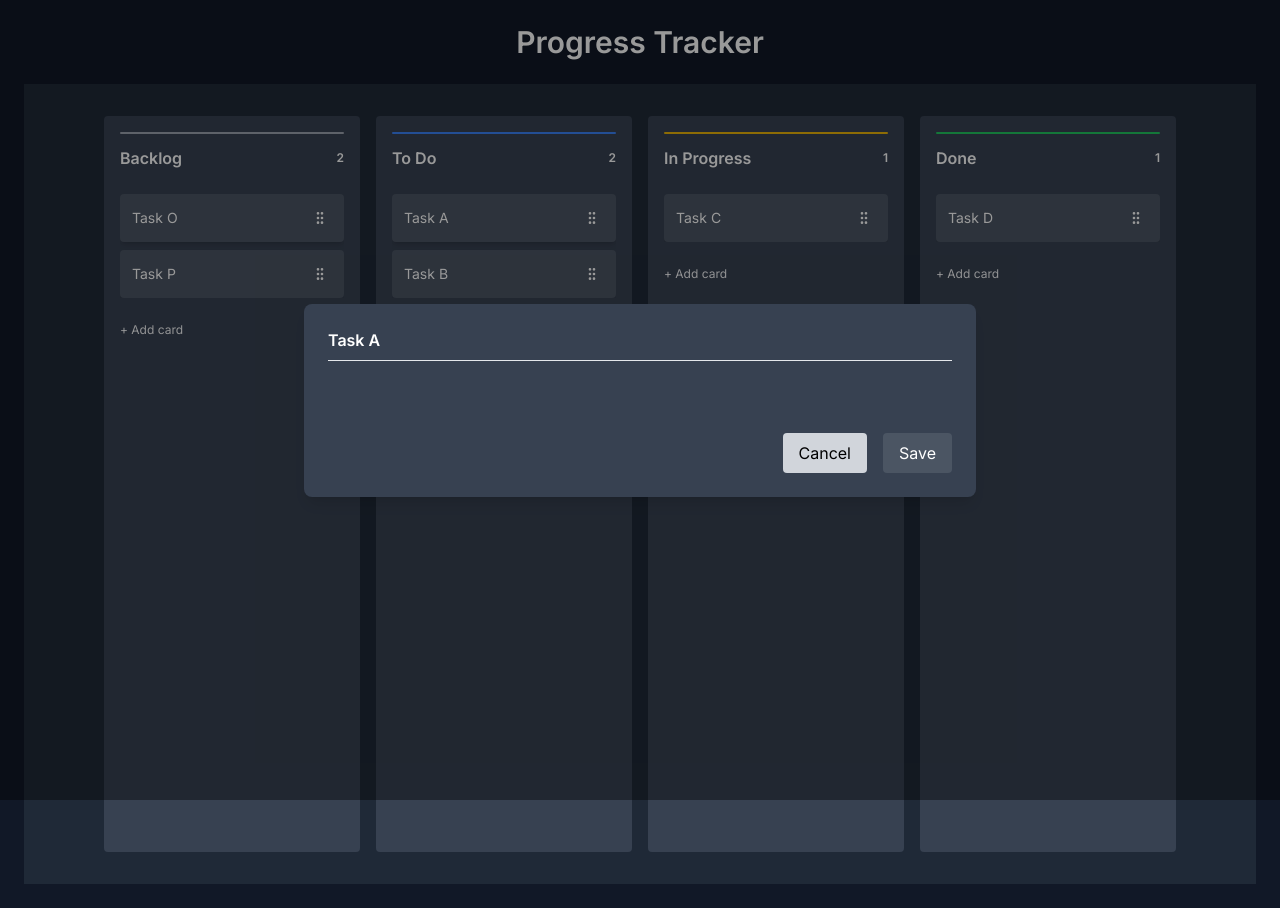
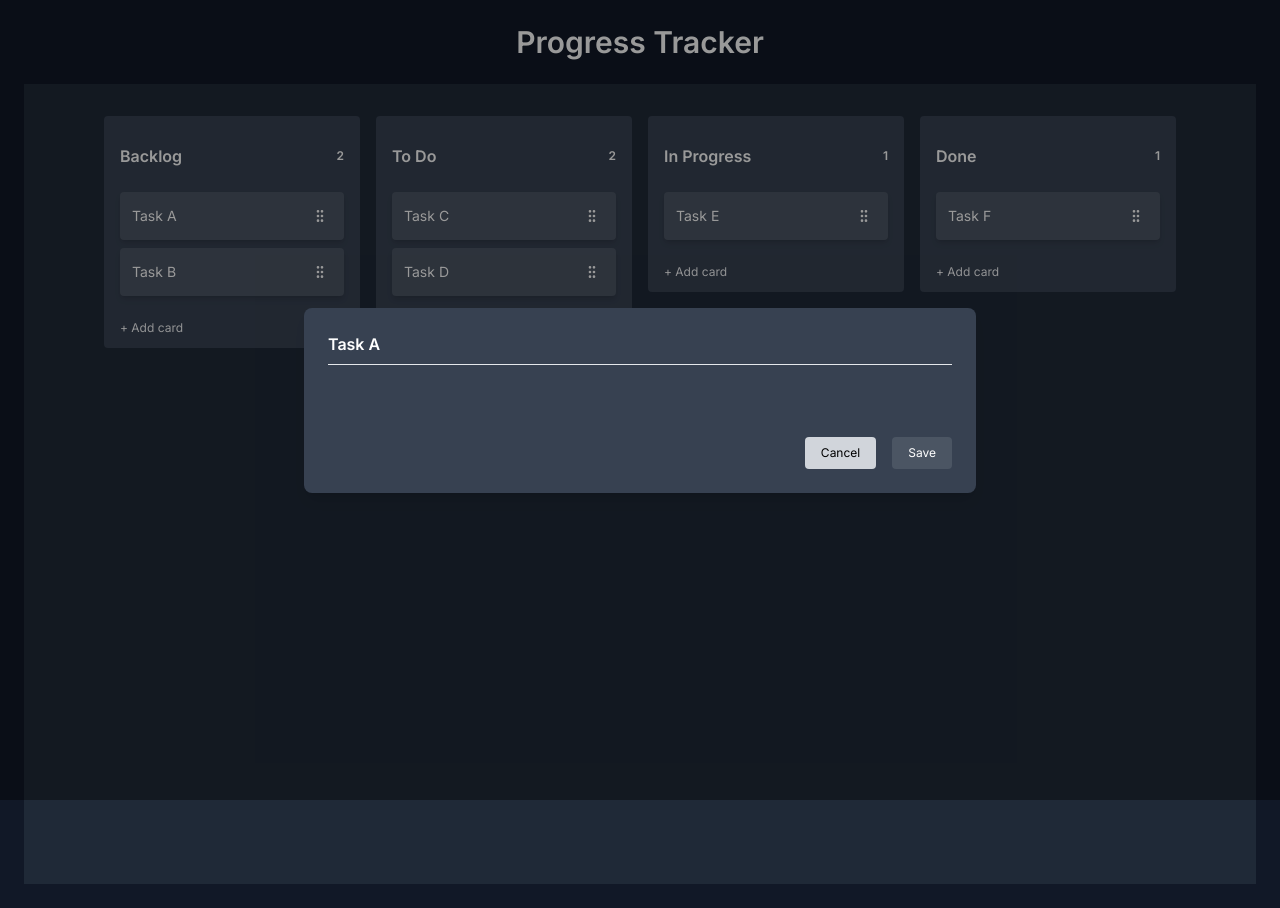
Before and after one commit to definitelynotjin/progress-tracker, a Next.js app: page / in a window 1280 px wide. Both pictures are taken after a click on the element "Task A". Built offline with nearby package versions, Linux system fonts and the light colour scheme.

Commit message:
refactor: update styling and text in Column, Modal, and TaskDetail components

```diff
--- a/src/app/components/kanban/Column.tsx
+++ b/src/app/components/kanban/Column.tsx
@@ -12,9 +12,9 @@
             ref={setNodeRef}
             {...attributes}
             {...listeners}
-            className={`h-12 text-xs flex items-center justify-center bg-gray-700/30 text-gray-300 ${isDragging ? 'opacity-50' : ''}`}
+            className={`h-12 text-xs flex items-center justify-center bg-gray-700/30 text-gray-300 border-gray-900${isDragging ? 'opacity-50' : ''}`}
         >
-            Add card here
+            Drop the card here
         </div>
     );
 }
@@ -28,16 +28,25 @@
 
 const columnColors: Record<string, string> = {
     Backlog: "bg-gray-400",
-    "To Do": "bg-blue-500",
-    "In Progress": "bg-yellow-500",
-    "Done": "bg-green-500",
+    "To Do": "bg-purple-400",
+    "In Progress": "bg-teal-400",
+    "Done": "bg-lime-400",
 };
 
 export default function Column({ column, items, onAddCard, onTaskClick }: ColumnProps) {
     const sortableItems = items.length > 0 ? items.map(task => task.id) : [`placeholder-${column}`];
+    // Each card is about 56px tall (including margin), min height is as if there is 1 card
+    const cardHeight = 56;
+    const headerHeight = 120; // header/buttons
+    const columnHeight = (items.length === 0)
+        ? (1 * cardHeight + headerHeight)
+        : (items.length * cardHeight + headerHeight);
 
     return (
-        <div className="w-64 bg-gray-700 rounded p-4 flex flex-col gap-y-2 relative">
+        <div
+            className="w-64 bg-gray-700 rounded p-4 flex flex-col gap-y-2 relative"
+            style={{ height: `${columnHeight}px` }}
+        >
             <div className={`w-full h-0.5 rounded-full mb-1 ${columnColors[column] ?? "bg-gray-300"}`} />
             <div className="flex items-center justify-between mb-4">
                 <h2 className="font-semibold text-left text-white">{column}</h2>
@@ -46,7 +55,7 @@
                 </span>
             </div>
             <SortableContext items={sortableItems} strategy={verticalListSortingStrategy}>
-                <div className="space-y-2 text-center max-h-96 overflow-y-auto">
+                <div className="space-y-2 text-center">
                     {items.length === 0 ? (
                         <EmptyCard id={`placeholder-${column}`} />
                     ) : (
--- a/src/app/components/kanban/KanbanBoard.tsx
+++ b/src/app/components/kanban/KanbanBoard.tsx
@@ -25,18 +25,18 @@
 const initialTasks: Record<ColumnType, Task[]> = {
 
     "Backlog": [
-        { id: "task-o", title: "Task O", content: "", updatedAt: new Date().toISOString(), column: "Backlog" },
-        { id: "task-p", title: "Task P", content: "", updatedAt: new Date().toISOString(), column: "Backlog" },
+        { id: "task-a", title: "Task A", content: "", updatedAt: new Date().toISOString(), column: "Backlog" },
+        { id: "task-b", title: "Task B", content: "", updatedAt: new Date().toISOString(), column: "Backlog" },
     ],
     "To Do": [
-        { id: "task-a", title: "Task A", content: "", updatedAt: new Date().toISOString(), column: "To Do" },
-        { id: "task-b", title: "Task B", content: "", updatedAt: new Date().toISOString(), column: "To Do" },
+        { id: "task-c", title: "Task C", content: "", updatedAt: new Date().toISOString(), column: "To Do" },
+        { id: "task-d", title: "Task D", content: "", updatedAt: new Date().toISOString(), column: "To Do" },
     ],
     "In Progress": [
-        { id: "task-c", title: "Task C", content: "", updatedAt: new Date().toISOString(), column: "In Progress" },
+        { id: "task-e", title: "Task E", content: "", updatedAt: new Date().toISOString(), column: "In Progress" },
     ],
     Done: [
-        { id: "task-d", title: "Task D", content: "", updatedAt: new Date().toISOString(), column: "Done" },
+        { id: "task-f", title: "Task F", content: "", updatedAt: new Date().toISOString(), column: "Done" },
     ],
 };
 
--- a/src/app/components/kanban/Modal.tsx
+++ b/src/app/components/kanban/Modal.tsx
@@ -14,7 +14,7 @@
     return (
         <div className="fixed inset-0 bg-black bg-opacity-50 flex items-center justify-center z-50">
             <div className="bg-gray-700 rounded-lg p-6 w-80 shadow-lg">
-                <h2 className="text-lgt text-white font-bold mb-4">Add New Task</h2>
+                <h2 className="text-lgt text-sm text-white font-bold mb-4">Add New Task</h2>
                 <form
                     onSubmit={e => {
                         e.preventDefault();
@@ -26,7 +26,7 @@
                 >
                     <input
                         type="text"
-                        className="w-full bg-gray-700 border rounded px-3 py-2 mb-4"
+                        className="w-full text-sm bg-gray-700 text-white border rounded px-3 py-2 mb-4"
                         placeholder="Task name"
                         value={taskName}
                         onChange={e => setTaskName(e.target.value)}
@@ -34,14 +34,14 @@
                     <div className="flex justify-end gap-2">
                         <button
                             type="button"
-                            className="px-4 py-2 bg-gray-300 rounded hover:bg-gray-400"
+                            className="px-4 text-xs py-2 bg-gray-300 rounded hover:bg-gray-400"
                             onClick={onClose}
                         >
                             Cancel
                         </button>
                         <button
                             type="submit"
-                            className="px-4 py-2 bg-gray-600 text-white rounded hover:bg-gray-700"
+                            className="px-4 text-xs py-2 bg-gray-600 text-white rounded hover:bg-gray-700"
                             disabled={!taskName.trim()}
                         >
                             Add
--- a/src/app/components/kanban/TaskDetail.tsx
+++ b/src/app/components/kanban/TaskDetail.tsx
@@ -43,13 +43,13 @@
                 <div className="flex justify-end gap-4">
                     <button
                         onClick={onCancel}
-                        className="px-4 py-2 rounded bg-gray-300 hover:bg-gray-400"
+                        className="px-4 py-2 text-xs rounded bg-gray-300 hover:bg-gray-400"
                     >
                         Cancel
                     </button>
                     <button
                         onClick={handleSave}
-                        className="px-4 py-2 rounded bg-gray-600 text-white hover:bg-gray-700"
+                        className="px-4 py-2 text-xs rounded bg-gray-600 text-white hover:bg-gray-700"
                     >
                         Save
                     </button>
```
